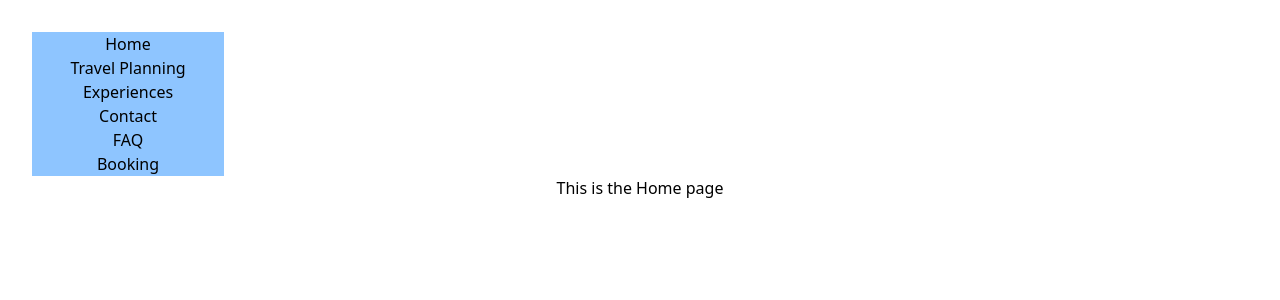
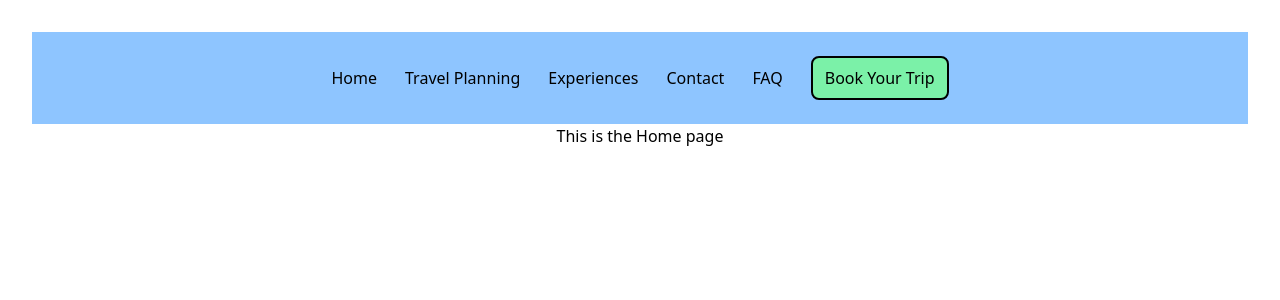
Before and after one commit to ks9927/ux-class-tahini, a React (Vite) app in the folder ux-class/: page / in a window 1280 px wide. Shown: the top 300 px of the page. Built offline with nearby package versions, Linux system fonts and the light colour scheme.

Commit message:
styled nav-bar

```diff
--- a/ux-class/src/Components/Navbar.jsx
+++ b/ux-class/src/Components/Navbar.jsx
@@ -2,14 +2,16 @@ import { Link } from "react-router-dom"
 
 export default function Navbar() {
     return(
-        <nav className="bg-blue-300 border-black w-48">
-            <ul>
+        <nav className="bg-blue-300 p-6">
+            <ul className="flex gap-7 justify-center items-center">
                 <li><Link to='/'>Home</Link></li>
                 <li><Link to='/travel'>Travel Planning</Link></li>
                 <li><Link to='/experiences'>Experiences</Link></li>
                 <li><Link to='/contact'>Contact</Link></li>
                 <li><Link to='/faq'>FAQ</Link></li>
-                <li><Link to='/booking'>Booking</Link></li>
+                <li className="bg-green-300 border-solid border-black border-2 rounded-lg hover:bg-green-200">
+                    <Link className="inline-block px-3 py-2 align-middle" to='/booking'>Book Your Trip</Link>
+                </li>
             </ul>
         </nav>
     )
```
